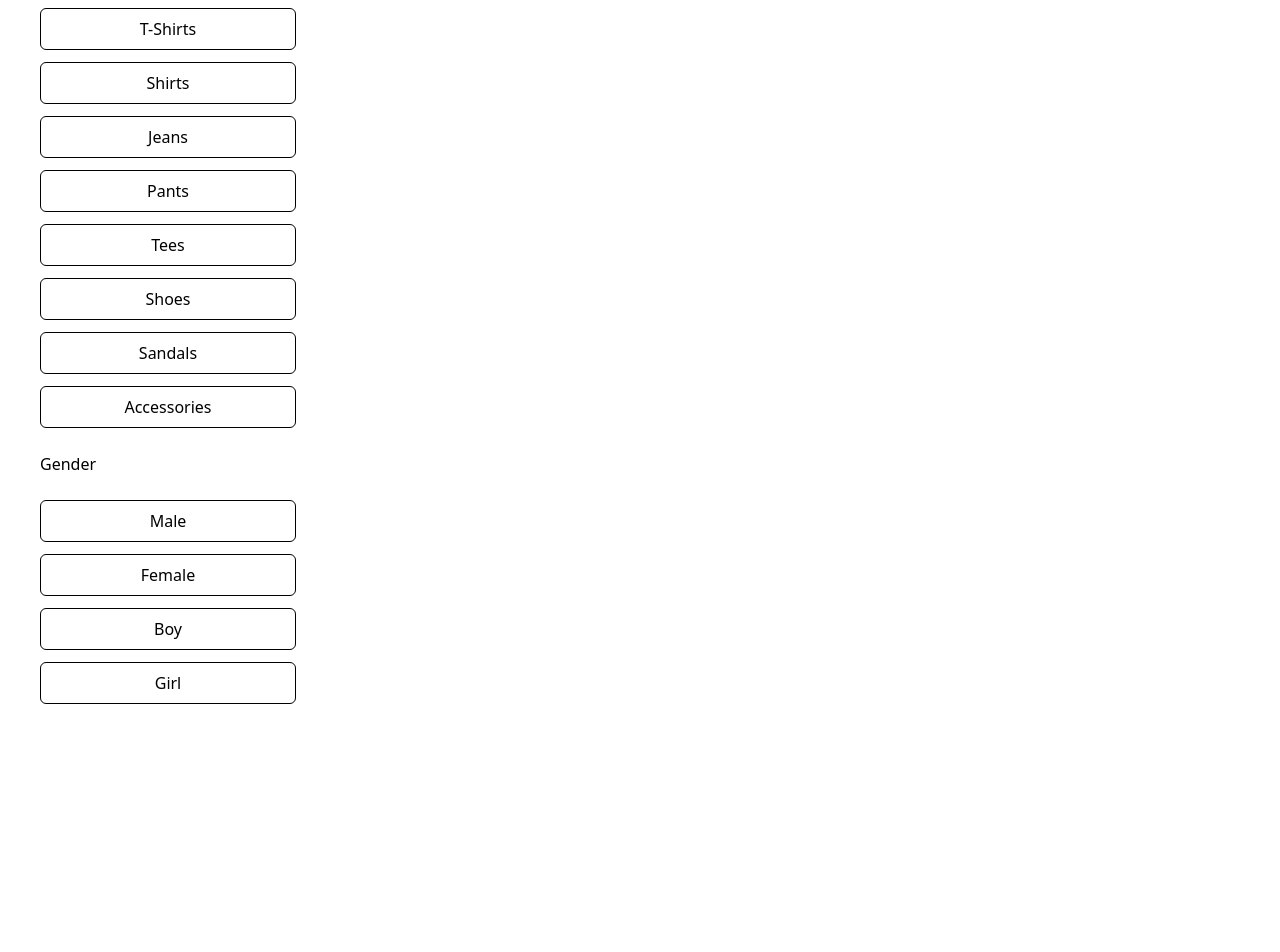
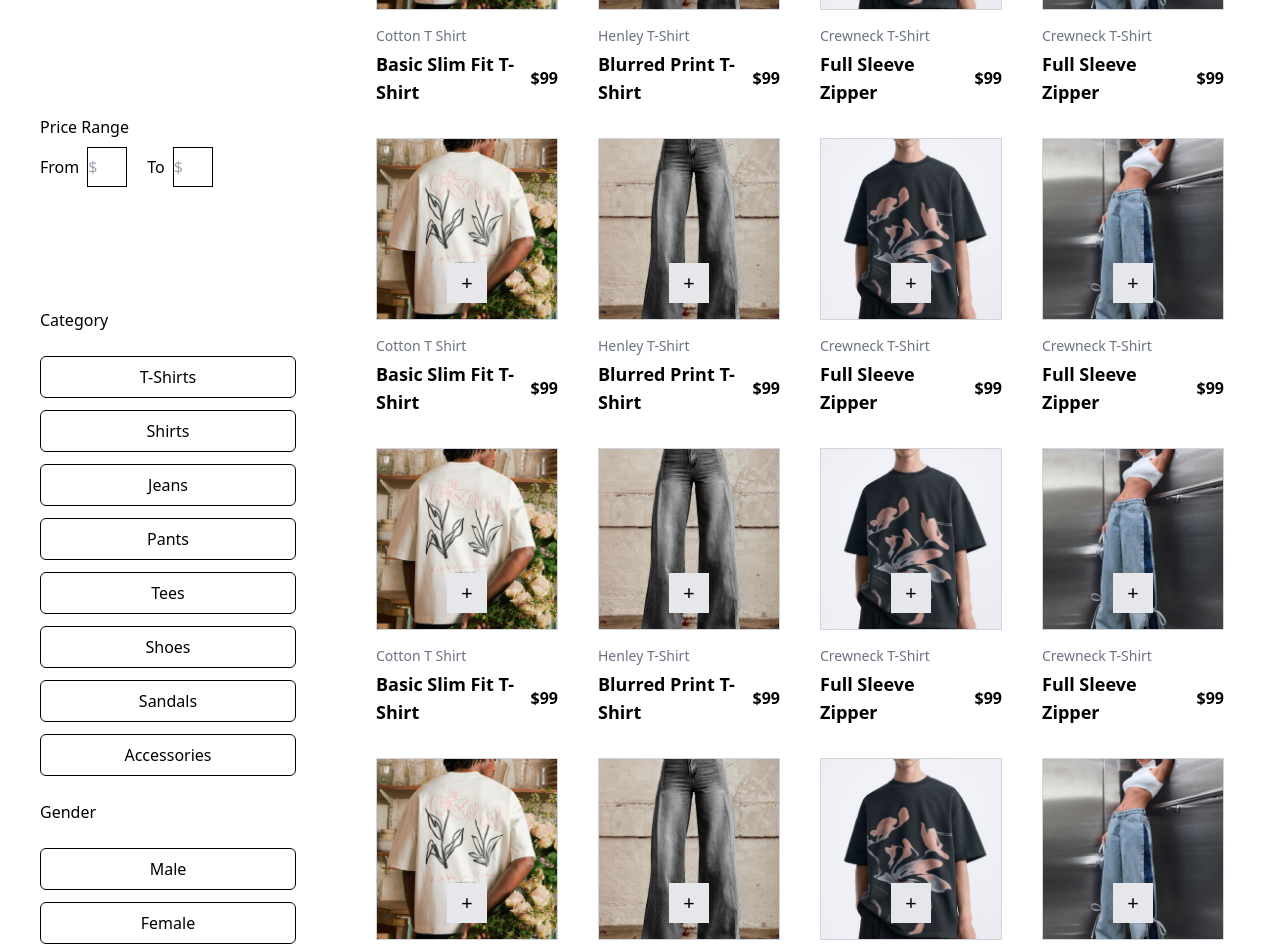
Before and after one commit to kritikatripathi03/fabery-collections, a React (Vite) app: page /products in a window 1280 px wide. Shown: the part 480-1432 px from the top of the page. Before the commit the page ends 1224 px from the top, so only its background shows below. Built offline with nearby package versions, Linux system fonts and the light colour scheme.

Commit message:
Almost Completed Collections Page

```diff
--- a/src/components/Products.jsx
+++ b/src/components/Products.jsx
@@ -1,7 +1,41 @@
 import search from "../assets/search.png";
+import ProductCard from "./ProductCard";
+import product1 from "../assets/back-tee.jpg";
+import product2 from "../assets/jeans-2.jpg";
+import product3 from "../assets/front-tee.jpg";
+import product4 from "../assets/jeans-3.jpg";
+import Footer from "./Footer";
+
+const products = [
+  {
+    image: product1,
+    category: "Cotton T Shirt",
+    title: "Basic Slim Fit T-Shirt",
+    price: "99",
+  },
+  {
+    image: product2,
+    category: "Henley T-Shirt",
+    title: "Blurred Print T-Shirt",
+    price: "99",
+  },
+  {
+    image: product3,
+    category: "Crewneck T-Shirt",
+    title: "Full Sleeve Zipper",
+    price: "99",
+  },
+  {
+    image: product4,
+    category: "Crewneck T-Shirt",
+    title: "Full Sleeve Zipper",
+    price: "99",
+  },
+];
 
 export default function Products() {
   return (
+    <div>
       <div className="flex gap-16 p-10">
         {/* Filters */}
         <div className="flex flex-col w-64 mt-10">
@@ -194,7 +228,59 @@ export default function Products() {
               </select>
             </div>
           </div>
+          <div>
+            <div className="grid grid-cols-1 sm:grid-cols-2 lg:grid-cols-4 gap-10 p-4">
+              {products.map((product, index) => (
+                <ProductCard
+                  key={index}
+                  image={product.image}
+                  category={product.category}
+                  title={product.title}
+                  price={product.price}
+                  aspect="aspect-[1/1]"
+                />
+              ))}
             </div>
+            <div className="grid grid-cols-1 sm:grid-cols-2 lg:grid-cols-4 gap-10 p-4">
+              {products.map((product, index) => (
+                <ProductCard
+                  key={index}
+                  image={product.image}
+                  category={product.category}
+                  title={product.title}
+                  price={product.price}
+                  aspect="aspect-[1/1]"
+                />
+              ))}
+            </div>
+            <div className="grid grid-cols-1 sm:grid-cols-2 lg:grid-cols-4 gap-10 p-4">
+              {products.map((product, index) => (
+                <ProductCard
+                  key={index}
+                  image={product.image}
+                  category={product.category}
+                  title={product.title}
+                  price={product.price}
+                  aspect="aspect-[1/1]"
+                />
+              ))}
+            </div>
+            <div className="grid grid-cols-1 sm:grid-cols-2 lg:grid-cols-4 gap-10 p-4">
+              {products.map((product, index) => (
+                <ProductCard
+                  key={index}
+                  image={product.image}
+                  category={product.category}
+                  title={product.title}
+                  price={product.price}
+                  aspect="aspect-[1/1]"
+                />
+              ))}
+            </div>
+          </div>
+        </div>
+      </div>
+      <Footer></Footer>
     </div>
   );
 }
```
Lines whose indentation alone changed are shown as unchanged.
